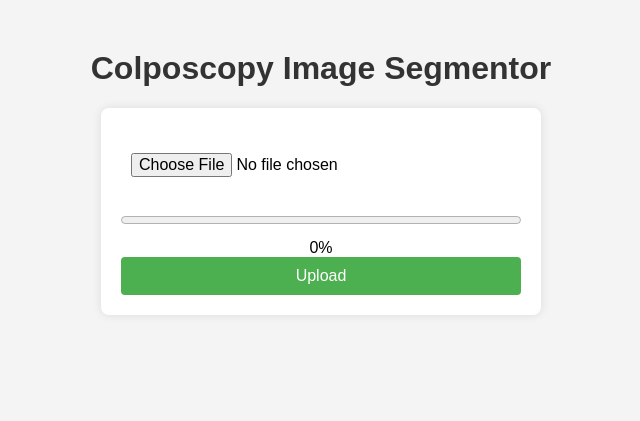
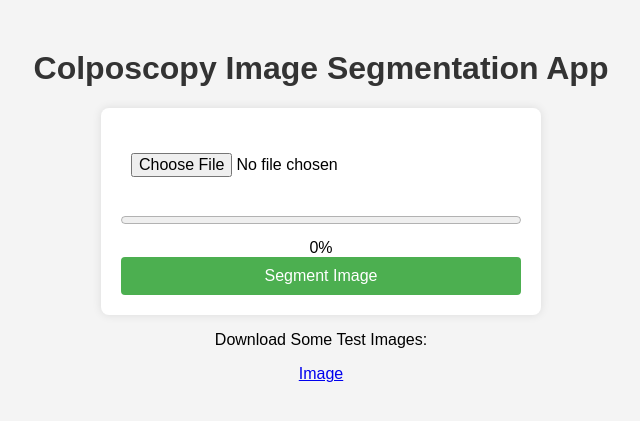
Before and after one commit to plateau11/colpoSegmentor, a Flask app: page / in a window 1280 px wide. Shown: the top 421 px of the page, without its empty margins (319-959 px from the left). Run offline with Flask 2, Linux system fonts and the light colour scheme; parts of the project's set-up code (start-up, migrations or seed data) failed here and were passed over.

Commit message:
Update index.html

```diff
--- a/templates/index.html
+++ b/templates/index.html
@@ -3,7 +3,7 @@
 <head>
     <meta charset="UTF-8">
     <meta name="viewport" content="width=device-width, initial-scale=1.0">
-    <title>Colposcopy Image Segmentator</title>
+    <title>Colposcopy Image Segmentation App</title>
 
     <style>
         body {
@@ -61,13 +61,19 @@
     </style>
 </head>
 <body>
-    <h1>Colposcopy Image Segmentor</h1>
+    <h1>Colposcopy Image Segmentation App</h1>
     <form id="uploadForm">
         <input type="file" id="fileInput" accept="image/*" required>
         <progress id="uploadProgress" value="0" max="100"></progress>
         <div id="uploadPercentage">0%</div>
-        <button type="button" onclick="uploadFile()">Upload</button>
+        <button type="button" onclick="uploadFile()">Segment Image</button>
     </form>
+
+    <div>
+        <p>Download Some Test Images: </p>
+        <a href="/download_image" download="downloaded_image.jpg">Image</a>
+    </div>
+
 
     <script>
         function uploadFile() {
```
